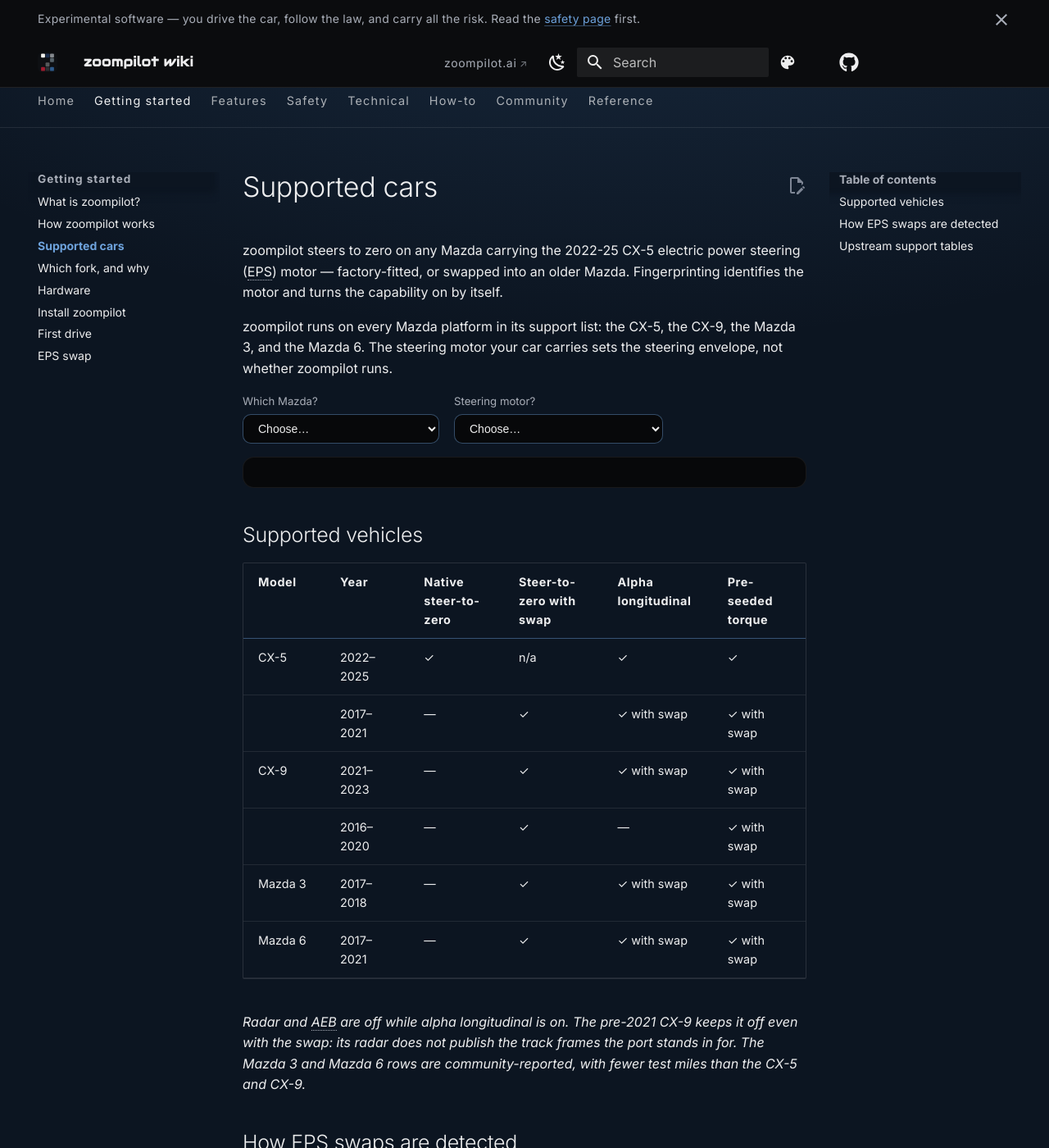
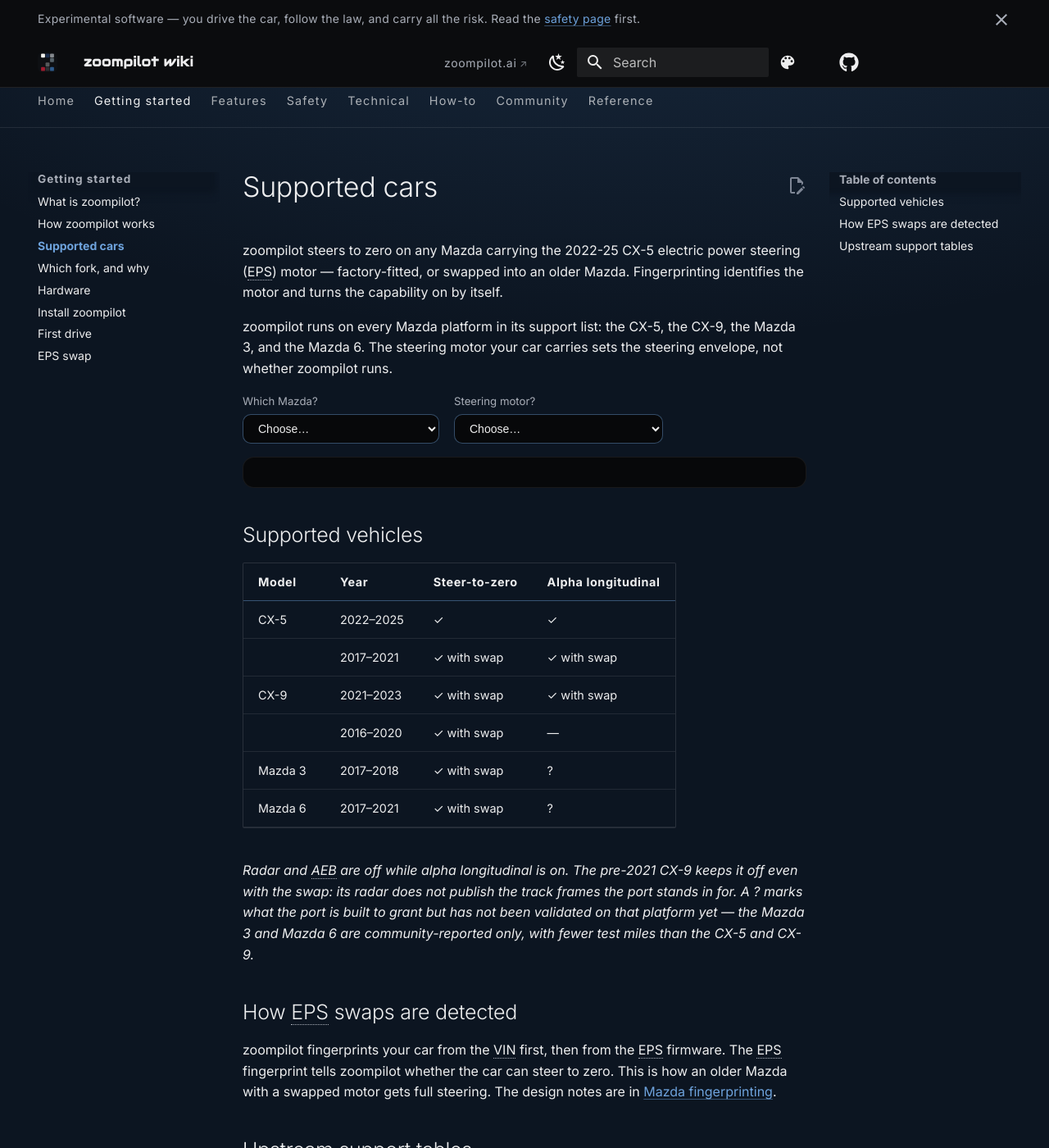
Before and after one commit to mzdnick/zoompilot-wiki, an MkDocs documentation site: the page built from docs/getting-started/supported-cars.md, in a window 1280 px wide and 1400 px high. Shown: the whole window at 82% size. Built offline with MkDocs 1.6.1 and Material for MkDocs 9.7.7, drawn with Linux system fonts in a browser that asks for light colours; comment, search, counter and statistics services are not loaded.

Commit message:
Supported cars: two-column matrix, '?' for unvalidated alpha long
Torque and steer-to-zero-with-swap columns drop; the surviving
steer-to-zero column carries 'with swap' on non-native rows. Mazda 3
and Mazda 6 alpha long become '?' — built to work, not yet validated;
the pre-2021 CX-9 keeps its hard dash. Checker wording follows.

```diff
--- a/docs/assets/js/car-checker-data.js
+++ b/docs/assets/js/car-checker-data.js
@@ -1,4 +1,4 @@
 /* Generated by the site repo's scripts/sync-wiki.mjs
    (`npm run sync:wiki`) from src/data/supported-cars.json.
    Do not edit. Rendered by docs/assets/js/car-checker.js. */
-window.ZP_CARS = [{"car":"CX-5 2022–2025","model":"CX-5","year":"2022–2025","stzNative":true,"stzSwap":"n/a","alphaLong":true,"torque":"native"},{"car":"CX-5 2017–2021","model":"CX-5","year":"2017–2021","stzNative":false,"stzSwap":true,"alphaLong":"with swap","torque":"with swap"},{"car":"CX-9 2021–2023","model":"CX-9","year":"2021–2023","stzNative":false,"stzSwap":true,"alphaLong":"with swap","torque":"with swap"},{"car":"CX-9 2016–2020","model":"CX-9","year":"2016–2020","stzNative":false,"stzSwap":true,"alphaLong":false,"torque":"with swap"},{"car":"Mazda 3 2017–2018","model":"Mazda 3","year":"2017–2018","stzNative":false,"stzSwap":true,"alphaLong":"with swap","torque":"with swap"},{"car":"Mazda 6 2017–2021","model":"Mazda 6","year":"2017–2021","stzNative":false,"stzSwap":true,"alphaLong":"with swap","torque":"with swap"}];
+window.ZP_CARS = [{"car":"CX-5 2022–2025","model":"CX-5","year":"2022–2025","stz":true,"alphaLong":true},{"car":"CX-5 2017–2021","model":"CX-5","year":"2017–2021","stz":"with swap","alphaLong":"with swap"},{"car":"CX-9 2021–2023","model":"CX-9","year":"2021–2023","stz":"with swap","alphaLong":"with swap"},{"car":"CX-9 2016–2020","model":"CX-9","year":"2016–2020","stz":"with swap","alphaLong":false},{"car":"Mazda 3 2017–2018","model":"Mazda 3","year":"2017–2018","stz":"with swap","alphaLong":"unknown"},{"car":"Mazda 6 2017–2021","model":"Mazda 6","year":"2017–2021","stz":"with swap","alphaLong":"unknown"}];
--- a/docs/assets/js/car-checker.js
+++ b/docs/assets/js/car-checker.js
@@ -90,16 +90,21 @@
   };
 
   /* What a swap adds, from the matrix row's flags. The pre-2021 CX-9
-   * is the one platform where alpha long does not follow the swap. */
+   * is the one platform where alpha long does not follow the swap; the
+   * Mazda 3 and Mazda 6 alpha support is not yet validated. */
   var swapAdds = function (row) {
     if (!row) return "";
     if (row.alphaLong === false) {
-      return " The swap adds steer-to-zero and pre-seeded torque, but not" +
-        " alpha longitudinal: this platform's radar does not publish the" +
-        " track frames the port stands in for.";
+      return " The swap adds steer-to-zero, but not alpha longitudinal:" +
+        " this platform's radar does not publish the track frames the" +
+        " port stands in for.";
+    }
+    if (row.alphaLong === "unknown") {
+      return " The swap adds steer-to-zero; alpha longitudinal is built" +
+        " to work here but has not been validated on this platform yet.";
     }
     return " The 2022-25 CX-5 EPS swap adds steer-to-zero and alpha" +
-      " longitudinal, with torque control pre-seeded.";
+      " longitudinal.";
   };
 
   function renderMotor() {
@@ -137,14 +142,10 @@
     motor.value = "";
     renderMotor();
     if (car.value === "cx5") {
-      var cx5row = rowFor("CX-5 2022");
       verdict(
         "Supported — this is the primary target.",
-        cx5row && cx5row.stzNative
-          ? "Steer-to-zero and alpha longitudinal are native to this" +
-            " motor, and torque control arrives pre-seeded."
-          : "Steer-to-zero and alpha longitudinal are native; steering" +
-            " works down to 0 mph.",
+        "Steer-to-zero and alpha longitudinal are native to this motor;" +
+          " steering works down to 0 mph.",
         true,
       );
     } else if (car.value === "cx9") {
--- a/docs/getting-started/supported-cars.md
+++ b/docs/getting-started/supported-cars.md
@@ -17,19 +17,21 @@
 
 ## Supported vehicles
 
-| Model | Year | Native steer-to-zero | Steer-to-zero with swap | Alpha longitudinal | Pre-seeded torque |
-| --- | --- | --- | --- | --- | --- |
-| CX-5 | 2022–2025 | ✓ | n/a | ✓ | ✓ |
-| | 2017–2021 | — | ✓ | ✓ with swap | ✓ with swap |
-| CX-9 | 2021–2023 | — | ✓ | ✓ with swap | ✓ with swap |
-| | 2016–2020 | — | ✓ | — | ✓ with swap |
-| Mazda 3 | 2017–2018 | — | ✓ | ✓ with swap | ✓ with swap |
-| Mazda 6 | 2017–2021 | — | ✓ | ✓ with swap | ✓ with swap |
+| Model | Year | Steer-to-zero | Alpha longitudinal |
+| --- | --- | --- | --- |
+| CX-5 | 2022–2025 | ✓ | ✓ |
+| | 2017–2021 | ✓ with swap | ✓ with swap |
+| CX-9 | 2021–2023 | ✓ with swap | ✓ with swap |
+| | 2016–2020 | ✓ with swap | — |
+| Mazda 3 | 2017–2018 | ✓ with swap | ? |
+| Mazda 6 | 2017–2021 | ✓ with swap | ? |
 
 *Radar and AEB are off while alpha longitudinal is on. The pre-2021
 CX-9 keeps it off even with the swap: its radar does not publish the
-track frames the port stands in for. The Mazda 3 and Mazda 6 rows are
-community-reported, with fewer test miles than the CX-5 and CX-9.*
+track frames the port stands in for. A ? marks what the port is built
+to grant but has not been validated on that platform yet — the Mazda 3
+and Mazda 6 are community-reported only, with fewer test miles than
+the CX-5 and CX-9.*
 
 ## How EPS swaps are detected
 
```
